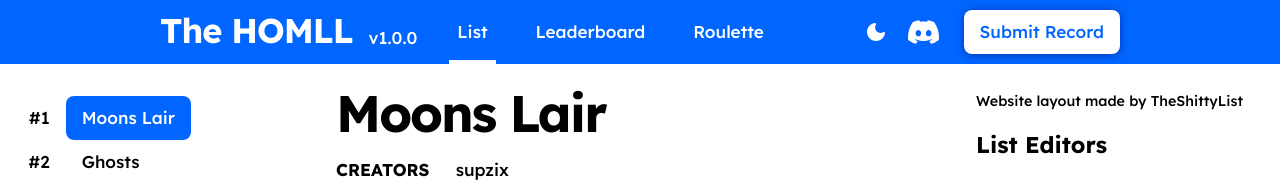
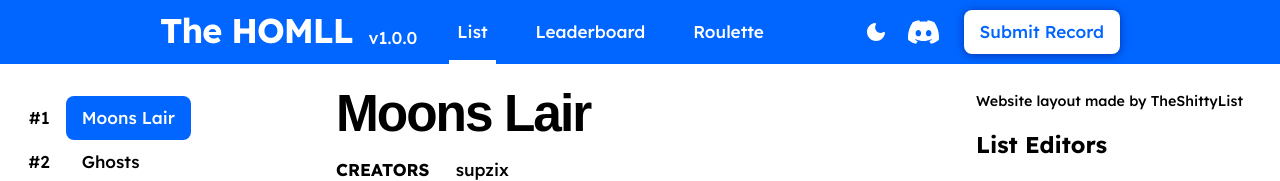
Before and after one commit to 1GamemodeList/1GamemodeList.github.io, a plain HTML site: page index.html in a window 1280 px wide. Shown: the top 181 px of the page. Drawn offline with nearby package versions, Linux system fonts and the light colour scheme.

Commit message:
Update typography.css

```diff
--- a/css/typography.css
+++ b/css/typography.css
@@ -1,7 +1,7 @@
 h1,
 .type-h1,
 .type-headline-lg {
-    font-family: "Lexend Deca", sans-serif;
+    font-family: "Outfit", sans-serif;
     font-size: 51.4285714286px;
     line-height: 52px;
     font-weight: 700;
```
